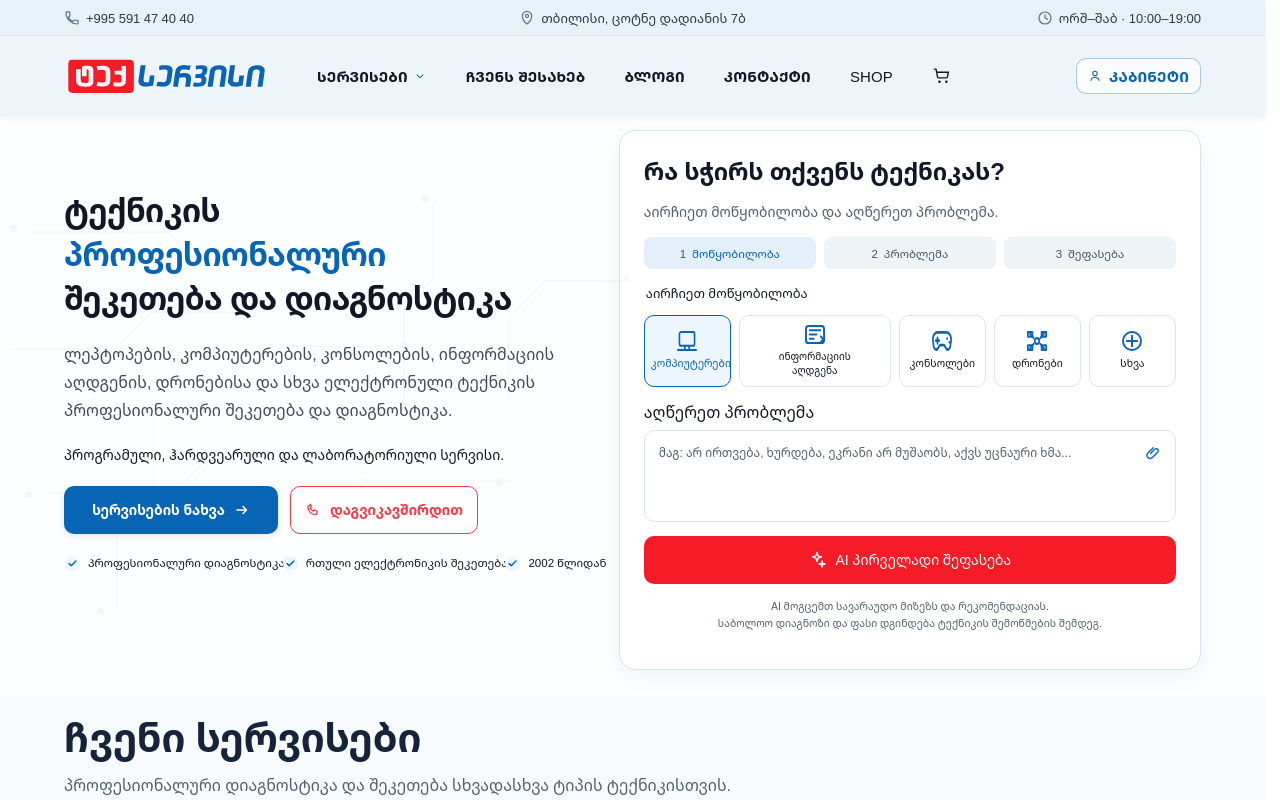
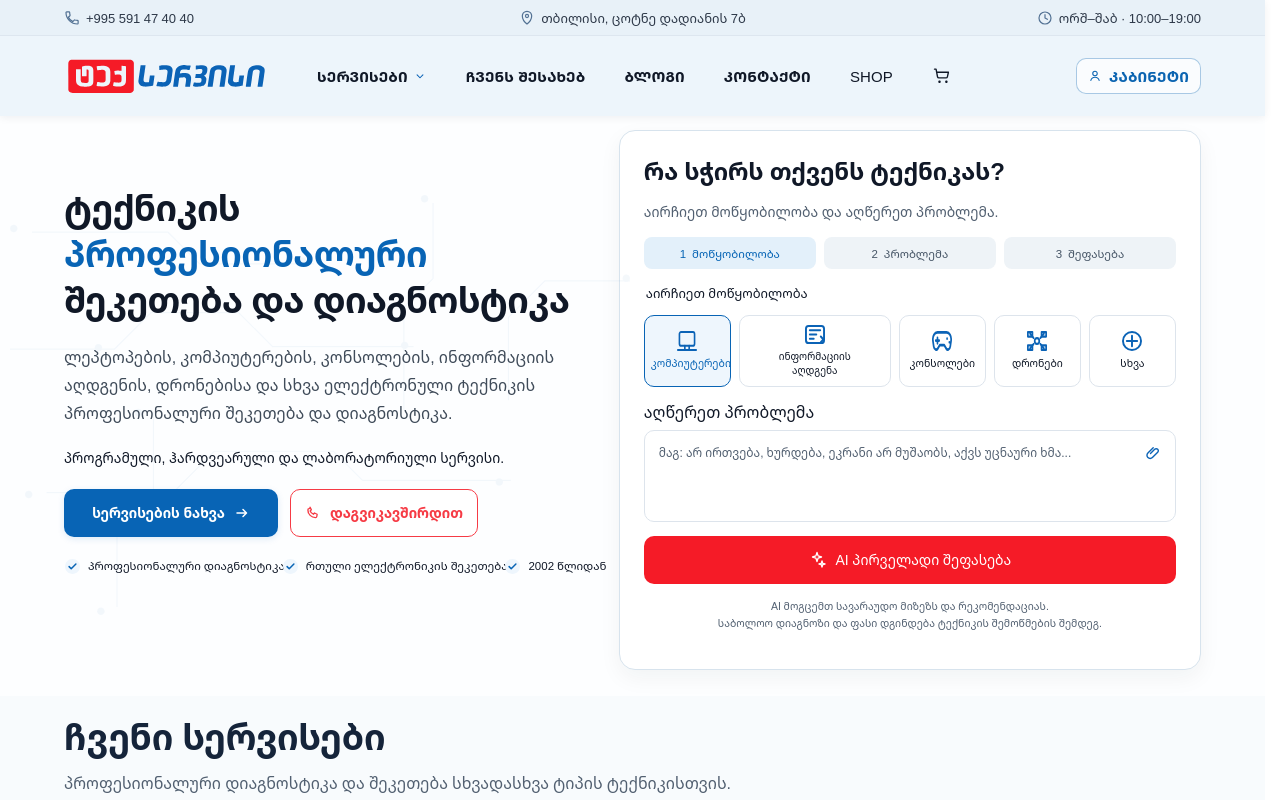
Before and after one commit to dadianitecservice-glitch/TECSERVICE-FRONT, a React (Vite) app: page / in a window 1280 px wide. Shown: the top 800 px of the page. Built offline with nearby package versions, Linux system fonts and the light colour scheme.

Commit message:
Unify homepage display headings

```diff
--- a/src/styles/global.css
+++ b/src/styles/global.css
@@ -400,9 +400,12 @@ ol {
   flex-direction: column;
   width: 600px;
   color: var(--text-primary);
+  font-family: 'Noto Sans Georgian', 'Sylfaen', Arial, sans-serif;
   font-size: 36px;
-  line-height: 48px;
+  font-weight: 700;
+  line-height: 46px;
   letter-spacing: -0.54px;
+  text-transform: uppercase;
 }
 
 .hero__title span {
@@ -761,9 +764,10 @@ ol {
 
 .section-header h2 {
   color: var(--text-heading);
-  font-size: 40px;
+  font-family: 'Noto Sans Georgian', 'Sylfaen', Arial, sans-serif;
+  font-size: 36px;
   font-weight: 700;
-  line-height: 50px;
+  line-height: 46px;
   text-transform: uppercase;
 }
 
@@ -1764,9 +1768,11 @@ ol {
 
 .reviews-header h2 {
   color: #0e1e32;
-  font-size: 30px;
-  font-weight: 600;
-  line-height: 41px;
+  font-family: 'Noto Sans Georgian', 'Sylfaen', Arial, sans-serif;
+  font-size: 36px;
+  font-weight: 700;
+  line-height: 46px;
+  text-transform: uppercase;
 }
 
 .reviews-header__actions {
@@ -2069,8 +2075,11 @@ ol {
 
 .about-copy h2 {
   color: #102a43;
-  font-size: 34px;
-  line-height: 43px;
+  font-family: 'Noto Sans Georgian', 'Sylfaen', Arial, sans-serif;
+  font-size: 36px;
+  font-weight: 700;
+  line-height: 46px;
+  text-transform: uppercase;
 }
 
 .about-intro > p {
@@ -2548,7 +2557,7 @@ ol {
   .site-header__primary-nav { width: 650px; }
   .hero { height: 580px; min-height: 580px; grid-template-columns: minmax(0, 0.95fr) minmax(560px, 1.05fr); gap: 28px; padding-inline: 32px; }
   .hero__content, .ai-card-wrap { width: 100%; }
-  .hero__title { width: 100%; font-size: 32px; line-height: 44px; }
+  .hero__title { width: 100%; }
   .hero__description, .hero__support { width: 100%; }
   .ai-card { width: 100%; }
   .services-section, .ticket-section, .shop-section, .reviews-section, .blog-section { padding-inline: 32px; }
@@ -2627,7 +2636,7 @@ ol {
   .site-header__cabinet-action { margin-left: 18px; }
   .hero { height: auto; min-height: 0; grid-template-columns: 1fr; padding: 42px 32px; }
   .hero__content { height: auto; padding: 0; }
-  .hero__title { font-size: 36px; line-height: 48px; }
+  .hero__title { font-size: 36px; line-height: 46px; }
   .ai-card-wrap { height: auto; }
   .services-section { min-height: auto; }
   .services-grid { height: auto; grid-template-columns: repeat(2, 1fr); grid-template-rows: none; }
@@ -2667,7 +2676,7 @@ ol {
   .site-header__cabinet-action { width: 100%; margin: 12px 0 0; }
   .hero { padding: 36px 16px 44px; gap: 28px; }
   .hero__circuit { left: -160px; }
-  .hero__title { font-size: clamp(27px, 8vw, 34px); line-height: 1.32; letter-spacing: -0.3px; }
+  .hero__title { font-size: 30px; line-height: 40px; letter-spacing: -0.3px; }
   .hero__title span { white-space: normal; }
   .hero__description { height: auto; font-size: 14px; line-height: 24px; }
   .hero__actions { width: 100%; flex-direction: column; align-items: stretch; }
@@ -2720,7 +2729,7 @@ ol {
   .compare-button { width: 38px; flex: 0 0 38px; }
   .add-cart-button { min-width: 0; flex: 1; font-size: 11px; }
   .reviews-header { align-items: flex-start; background: transparent; flex-direction: column; gap: 8px; }
-  .reviews-header h2 { font-size: 26px; line-height: 36px; }
+  .reviews-header h2, .about-copy h2 { font-size: 30px; line-height: 40px; }
   .reviews-header__actions { width: 100%; align-items: flex-end; justify-content: space-between; gap: 8px; }
   .reviews-google-summary { min-width: 0; max-width: 230px; flex-wrap: wrap; gap: 3px 5px; }
   .reviews-google-summary > small { width: 100%; }
```
